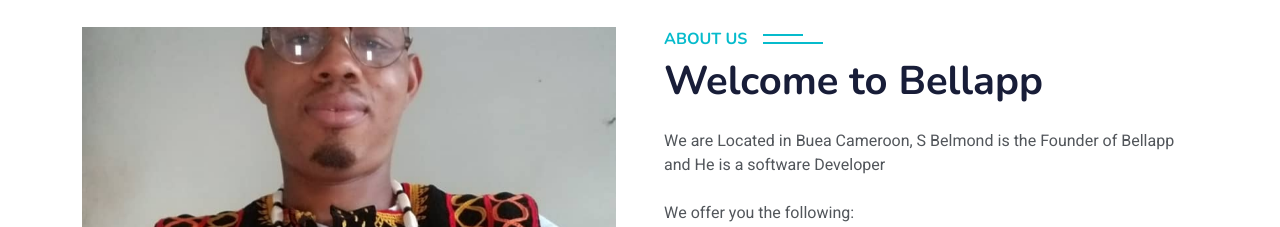
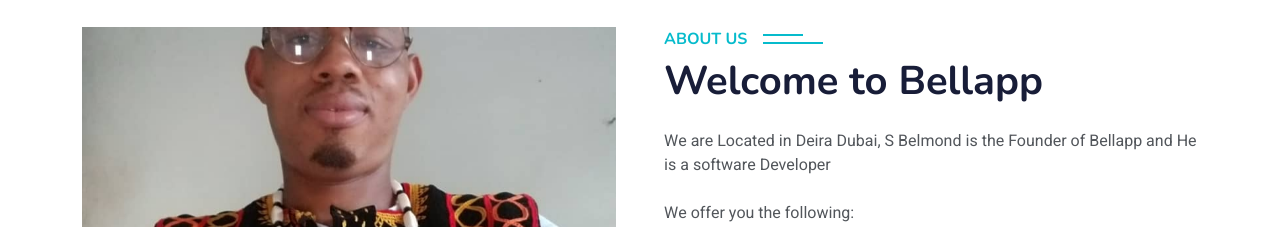
Before and after one commit to belmond1/bellapp, a plain HTML site: page index.html in a window 1280 px wide. Shown: the part 1200-1427 px from the top of the page. Drawn offline with nearby package versions, Linux system fonts and the light colour scheme.

Commit message:
new changes location

```diff
--- a/index.html
+++ b/index.html
@@ -153,7 +153,7 @@
                 <div class="col-lg-6 wow fadeInUp" data-wow-delay="0.3s">
                     <h6 class="section-title bg-white text-start text-primary pe-3">About Us</h6>
                     <h1 class="mb-4">Welcome to Bellapp</h1>
-                    <p class="mb-4"> We are Located in Buea Cameroon, S Belmond is the Founder of Bellapp and He is a software Developer</p>
+                    <p class="mb-4"> We are Located in Deira Dubai, S Belmond is the Founder of Bellapp and He is a software Developer</p>
                     <p class="mb-4">We offer you the following:</p>
                     <div class="row gy-2 gx-4 mb-4">
                         <div class="col-sm-6">
```
